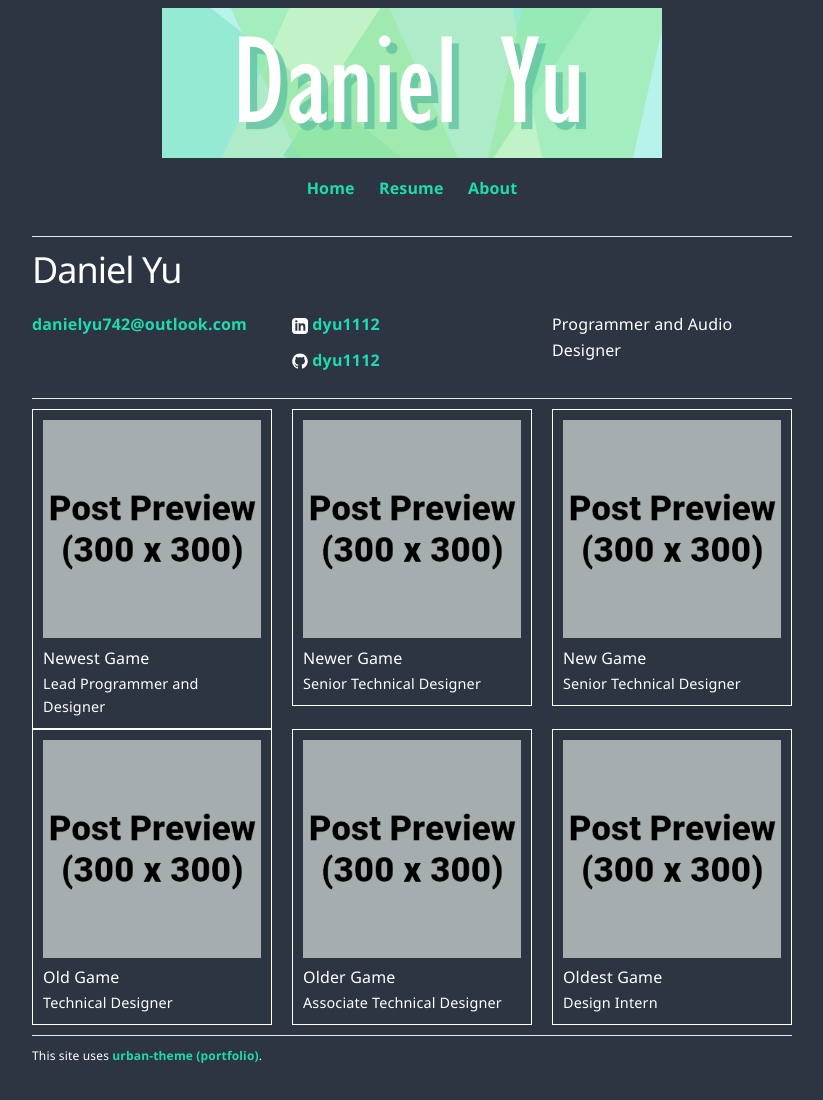
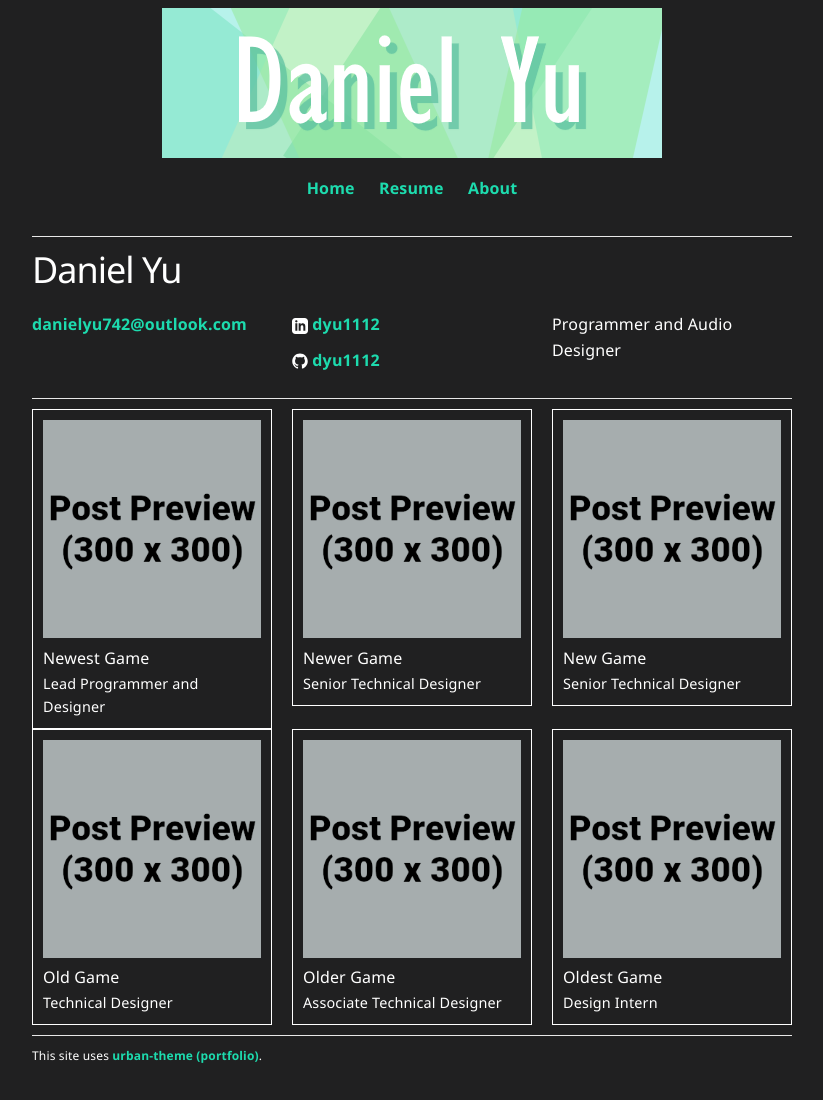
Before and after one commit to dyu1112/dyu1112.github.io, a Jekyll site: the page built from index.html, in a window 1280 px wide. Shown: the whole page, without its empty margins (228-1051 px from the left). Built offline with Jekyll 4.4.1, drawn with Linux system fonts in a browser that asks for light colours.

Commit message:
Dark mode colors

```diff
--- a/_sass/milligram/_Color.scss
+++ b/_sass/milligram/_Color.scss
@@ -16,4 +16,4 @@ $color-secondary: white !default;
 $color-tertiary: #f4f5f6 !default;
 $color-quaternary: #d1d1d1 !default;
 $color-quinary: #e1e1e1 !default;
-$color-background: #2d3442 !default;
+$color-background: #202021 !default;
```
